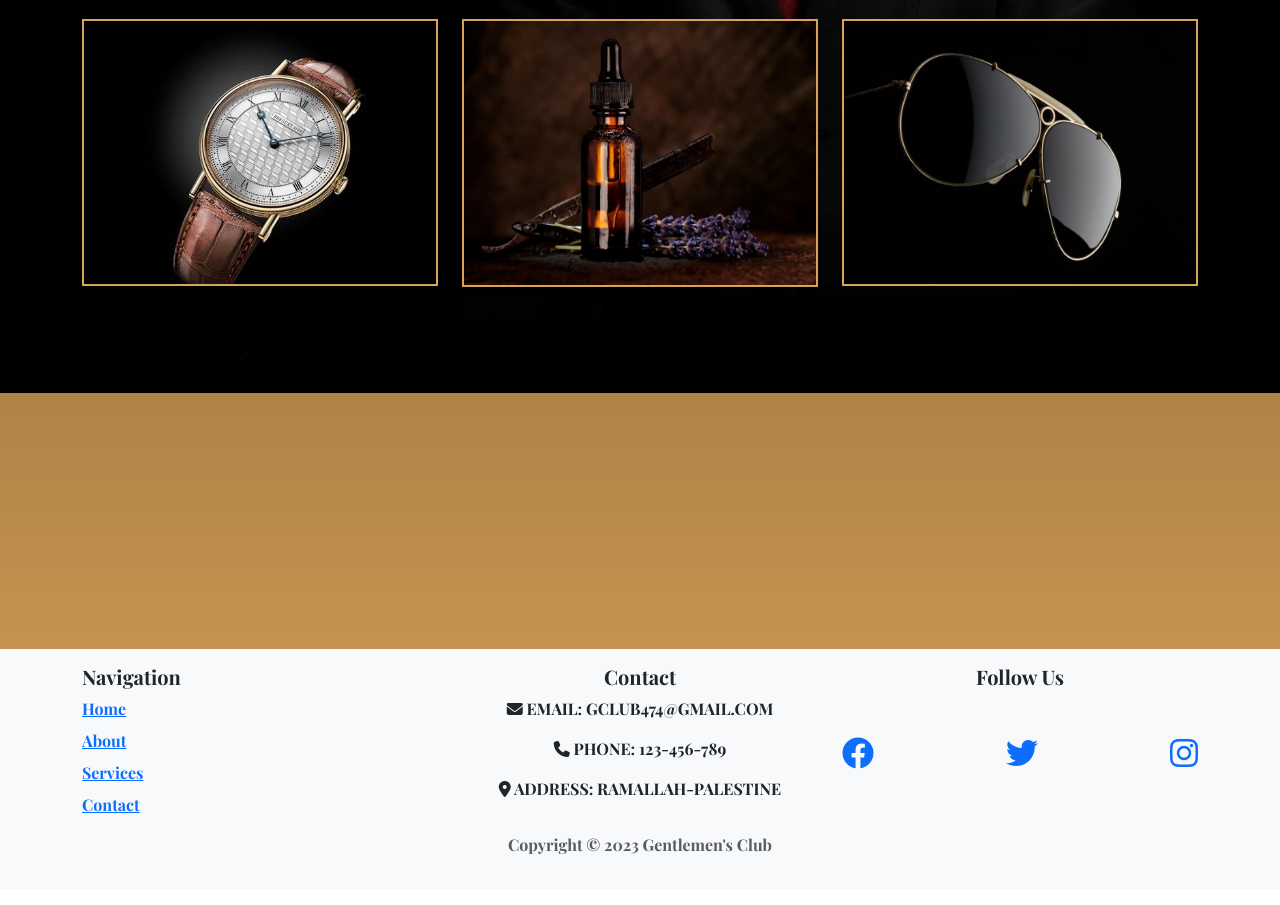
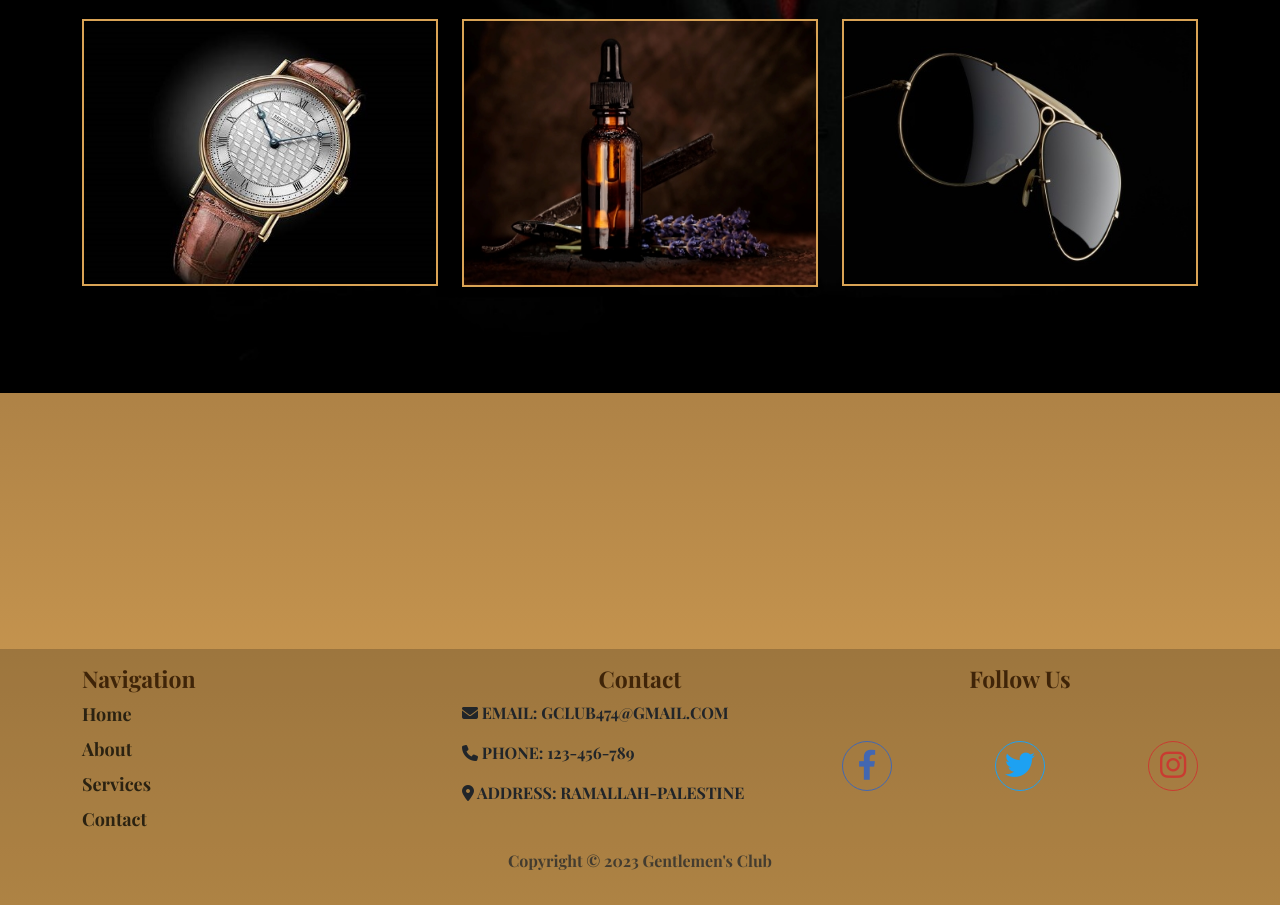
Before and after one commit to Nour-Nakhleh/Gentlemens-Club, a plain HTML site: page index.html in a window 1280 px wide. Shown: the part 647-1552 px from the top of the page. Drawn offline with nearby package versions, Linux system fonts and the light colour scheme; a web font is replaced by a local one.

Commit message:
added styles to footer

```diff
--- a/assets/css/style.css
+++ b/assets/css/style.css
@@ -12,6 +12,10 @@ body {
     color: #D9A355;
 }
 
+
+a {
+    text-decoration: none;
+}
 /* Start Navbar */
 
 nav.navbar {
@@ -156,6 +160,70 @@ section.header .header-clip:hover h4 {
 
 /* End INDEX Header */
 
+
+/* Start INDEX Footer */
+
+footer.footer {
+    background-color: rgba(0, 0, 0, 0.2);
+}
+
+footer.footer h5{
+    font-size: 23px;
+    color: #3f2408
+}
+
+footer.footer .footer-navigation li a{
+    color: rgb(43, 34, 17);
+    font-size: 18px;
+}
+
+footer.footer .footer-social .social-item a{
+    font-size: 30px;
+    transition: .5s;
+    width: 50px;
+    height: 50px;
+}
+
+footer.footer .footer-social .social-item:hover a{
+    color: rgb(208 201 186) !important;
+    transform:scale(1.15);
+}
+
+footer.footer .footer-social .social-item:nth-child(1) a{
+    color: #4267B2;
+    border-color: #4267B2 !important;
+}
+
+footer.footer .footer-social .social-item:nth-child(1) a:hover{
+    background-color: #4267B2;
+
+}
+
+footer.footer .footer-social .social-item:nth-child(2) a{
+    color: #1DA1F2;
+    border-color: #1DA1F2 !important;
+}
+
+footer.footer .footer-social .social-item:nth-child(2) a:hover{
+background-color: #1DA1F2;
+}
+
+footer.footer .footer-social .social-item:nth-child(3) a{
+color: #c93b31;
+border-color: #c93b31 !important;
+}
+
+footer.footer .footer-social .social-item:nth-child(3) a:hover{
+    background-color: #c93b31;
+}
+
+
+
+/* End INDEX Footer */
+
+
+
+
 /* Start SUBSCRIBE */
 
 section.sub-content {
--- a/index.html
+++ b/index.html
@@ -113,13 +113,13 @@
     <!-- End Header Section -->
 
 
-
     <!-- Start Footer Section -->
-    <footer class="bg-light py-3">
+    <footer class="footer py-3">
         <div class="container">
             <div class="row">
                 <div class="col-md-4">
-                    <h5 class="text-capitalize">navigation</h5>
+                    <div class="footer-navigation">
+                        <h5 class="text-capitalize mb-2">navigation</h5>
                         <ul class="list-unstyled">
                             <li class="text-capitalize mb-2"><a href="#">Home</a></li>
                             <li class="text-capitalize mb-2"><a href="#">About</a></li>
@@ -127,25 +127,32 @@
                             <li class="text-capitalize mb-2"><a href="#">Contact</a></li>
                         </ul>
                     </div>
-                <div class="col-md-4 text-center">
-                    <h5>Contact</h5>
+                </div>
+                <div class="col-md-4">
+                    <div class="footer-contact">
+                        <h5 class="text-center mb-2">Contact</h5>
                         <ul class="list-unstyled">
-                        <li class="text-uppercase mb-3"><i class="fas fa-envelope"></i> Email: gclub474@gmail.com</li>
+                            <li class="text-uppercase mb-3"><i class="fas fa-envelope"></i> Email: gclub474@gmail.com
+                            </li>
                             <li class="text-uppercase mb-3"><i class="fas fa-phone"></i> Phone: 123-456-789</li>
-                        <li class="text-uppercase mb-3"><i class="fas fa-map-marker-alt"></i> Address: Ramallah-Palestine</li>
-                    </ul>
-                </div>
-                <div class="col-md-4 text-center">
-                    <h5 class="mb-5">Follow Us</h5>
-                    <ul class="list-unstyled d-flex justify-content-between">
-                        <li><a href="#"><i class="fab fa-facebook fa-2x"></i></a></li>
-                        <li><a href="#"><i class="fab fa-twitter fa-2x"></i></a></li>
-                        <li><a href="#"><i class="fab fa-instagram fa-2x"></i></a></li>
+                            <li class="text-uppercase mb-3"><i class="fas fa-map-marker-alt"></i> Address:
+                                Ramallah-Palestine</li>
                         </ul>
                     </div>
                 </div>
+                <div class="col-md-4">
+                    <div class="footer-social text-center">
+                        <h5 class="mb-5">Follow Us</h5>
+                        <ul class="list-unstyled d-flex justify-content-between">
+                            <li class="social-item"><a class="d-flex justify-content-center border rounded-circle p-2" href="#"><i class="fab fa-facebook-f"></i></a></li>
+                            <li class="social-item"><a class="d-flex justify-content-center border rounded-circle p-2" href="#"><i class="fab fa-twitter"></i></a></li>
+                            <li class="social-item"><a class="d-flex justify-content-center border rounded-circle p-2" href="#"><i class="fab fa-instagram"></i></a></li>
+                        </ul>
+                    </div>
+                </div>
+            </div>
             <div class="row">
-                <div class="col text-center">
+                <div class="text-center">
                     <p class="text-muted">Copyright © 2023 Gentlemen's Club</p>
                 </div>
             </div>
```
Lines whose indentation alone changed are shown as unchanged.
